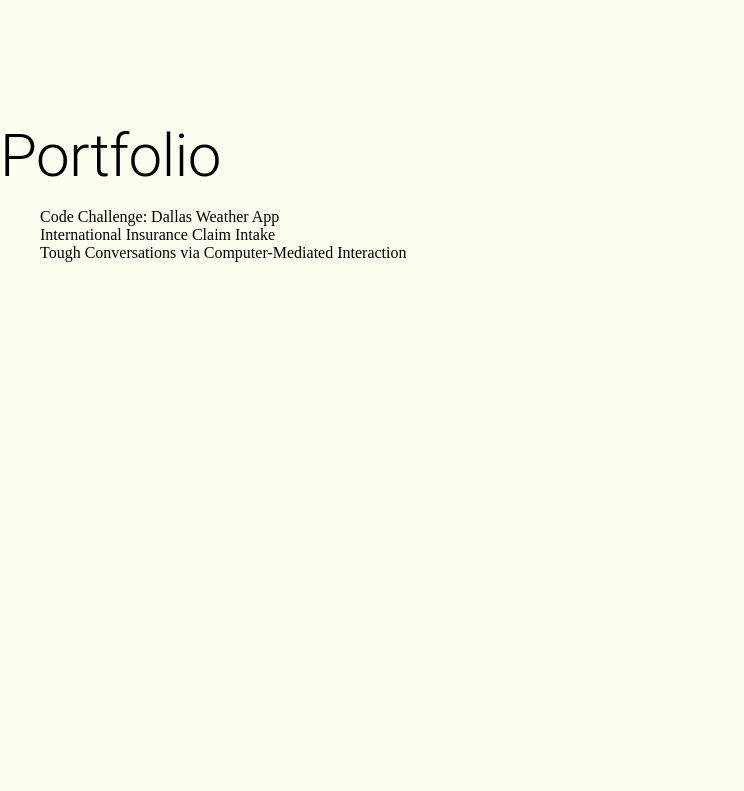
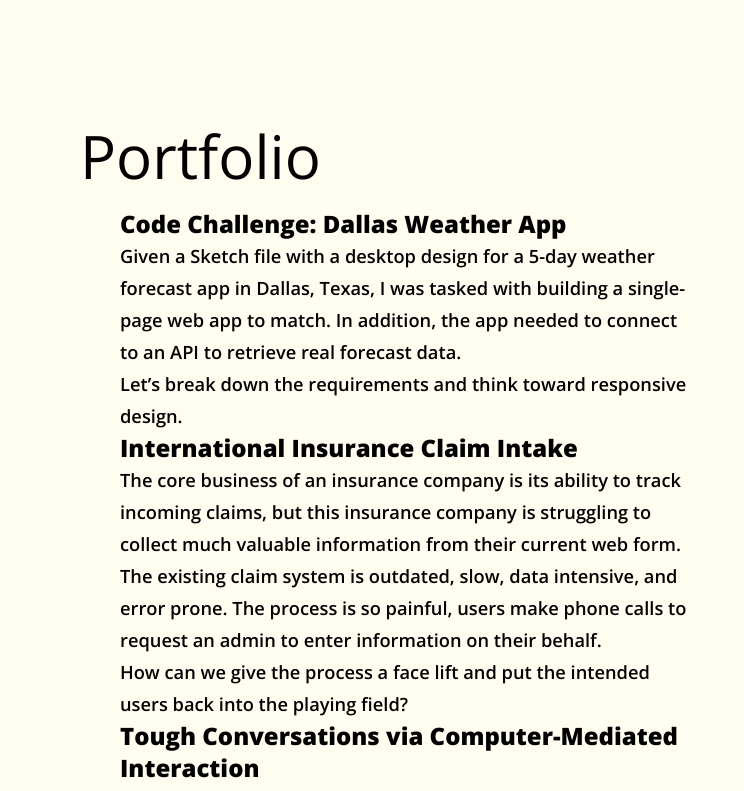
Before and after one commit to kate-bishop/thekatebishop, a Next.js app: page / in a window 1280 px wide. Shown: the part 680-1471 px from the top of the page, without its empty margins (0-744 px from the left). Built offline with nearby package versions, Linux system fonts and the light colour scheme.

Commit message:
moving things around

```diff
--- a/components/portfolio.tsx
+++ b/components/portfolio.tsx
@@ -1,48 +1,43 @@
-import type { NextPage } from 'next';
 import Link from 'next/link';
-import Wrapper from './wrapper';
 import styles from './portfolio.module.scss';
 import utilStyles from '../styles/utils.module.scss';
 import Typography from '@mui/material/Typography';
-import { getSortedPortfolioData } from '../utils/functions';
+import Grid from '@mui/material/Grid';
+import { Portfolio as PortfolioType } from '../utils/constants';
+import { portfolioTheme } from '../styles/MuiThemes'
+import { ThemeProvider } from '@mui/material/styles';
 
-export async function getStaticProps() {
-    const allPortfolioData = getSortedPortfolioData()
-    return {
-        props: {
-            allPortfolioData
-        }
-    }
-}
-
-type Portfolio = {
-    id: string,
-    title: string,
-    date: any,
-    data: any
-}
-
-export default function Home(props: { allPortfolioData: Portfolio[] }) {
+export default function Portfolio(props: { allPortfolioData: PortfolioType[] }) {
     return (
-        <Wrapper>
+        <ThemeProvider theme={portfolioTheme}>
             <div className={styles.content}>
+                <Grid container direction="row">
                     <Typography variant="h2">Portfolio</Typography>
                     {props.allPortfolioData &&
                         <ul className={utilStyles.list}>
+                            <section>
                                 {props.allPortfolioData.map((portfolio: { id: string, title: string, date: any, data: any }) => (
+                                    <Link href={`/portfolio/${portfolio.id}`}>
                                         <li className={utilStyles.listItem} key={portfolio.id}>
-                                <Link href={`/portfolio/${portfolio.id}`}>
                                             <a>
-                                        <Typography variant="body1">
+                                                <Typography variant="h5">
                                                     {portfolio.title}
                                                 </Typography>
+                                                <Typography variant="subtitle1">
+                                                    {portfolio.problem}
+                                                </Typography>
+                                                <Typography variant="subtitle1">
+                                                    {portfolio.prompt}
+                                                </Typography>
                                             </a>
+                                        </li>
                                     </Link>
-                            </li>
                                 ))}
+                            </section>
                         </ul>
                     }
+                </Grid>
             </div>
-        </Wrapper>
+        </ThemeProvider>
     )
 }
--- a/pages/index.tsx
+++ b/pages/index.tsx
@@ -1,11 +1,9 @@
-import type { NextPage } from 'next';
-import Link from 'next/link';
 import Wrapper from '../components/wrapper';
+import Portfolio from '../components/portfolio';
 import Header from '../components/header';
+import { getSortedPortfolioData } from '../utils/functions';
+import { Portfolio as PortfolioType } from '../utils/constants';
 import styles from '../styles/home.module.scss';
-import utilStyles from '../styles/utils.module.scss';
-import Typography from '@mui/material/Typography'
-import { getSortedPortfolioData } from '../utils/functions'
 
 export async function getStaticProps() {
   const allPortfolioData = getSortedPortfolioData()
@@ -16,14 +14,7 @@ export async function getStaticProps() {
   }
 }
 
-type Portfolio = {
-  id: string,
-  title: string,
-  date: any,
-  data: any
-}
-
-export default function Home(props: {allPortfolioData: Portfolio[]}) {
+export default function Home(props: {allPortfolioData: PortfolioType[]}) {
   return (
     <Wrapper>
       <>
@@ -31,19 +22,7 @@ export default function Home(props: {allPortfolioData: Portfolio[]}) {
           <Header />
         </section>
         <section className={styles.portfolio}>
-          <Typography variant="h2">Portfolio</Typography>
-          {props.allPortfolioData &&
-            <ul className={utilStyles.list}>
-              {props.allPortfolioData.map((portfolio: { id: string, title: string, date: any, data: any }) => (
-                <li className={utilStyles.listItem} key={portfolio.id}>
-                  <Link href={`/portfolio/${portfolio.id}`}>
-                    <a>{portfolio.title}</a>
-                  </Link>
-                  <br />
-                </li>
-              ))}
-            </ul>
-          }
+          <Portfolio allPortfolioData={props.allPortfolioData} />
         </section>
       </>
     </Wrapper>
--- a/styles/MuiThemes.tsx
+++ b/styles/MuiThemes.tsx
@@ -50,25 +50,6 @@ export const headerTheme = responsiveFontSizes(createTheme({
   },
 }));
 
-export const comingSoonTheme = responsiveFontSizes(createTheme({
-  typography: {
-    fontFamily: [
-      'Open Sans',
-    ].join(','),
-    h1: {
-      color: palette.quaternary,
-    },
-  },
-}))
-
-export const resumeTheme = responsiveFontSizes(createTheme({
-  typography: {
-    fontFamily: [
-      'Open Sans',
-    ].join(','),
-  },
-}))
-
 export const portfolioTheme = responsiveFontSizes(createTheme({
   typography: {
     fontFamily: [
```
Also changed, not shown: utils/constants.ts (+9 -0 lines). Lines whose indentation alone changed are shown as unchanged.
